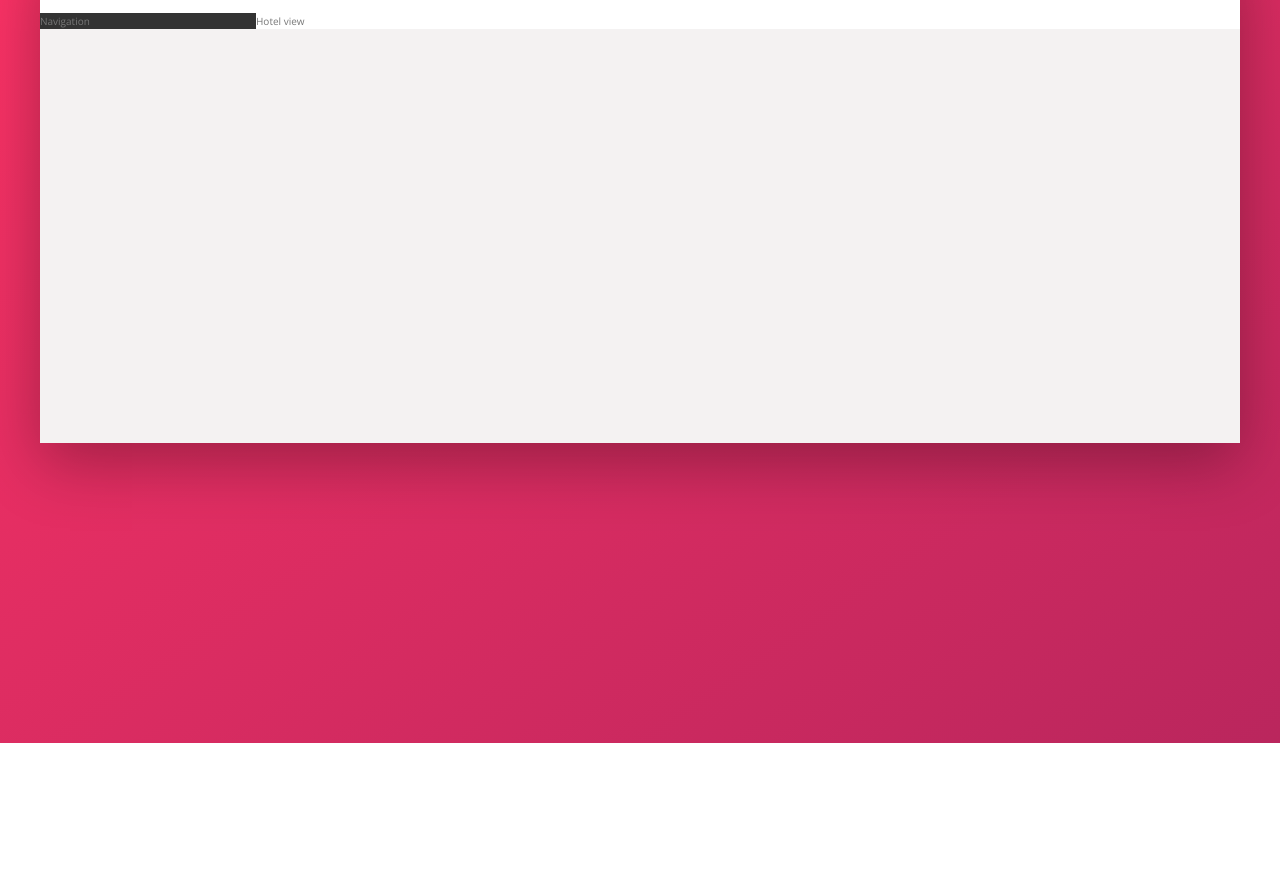
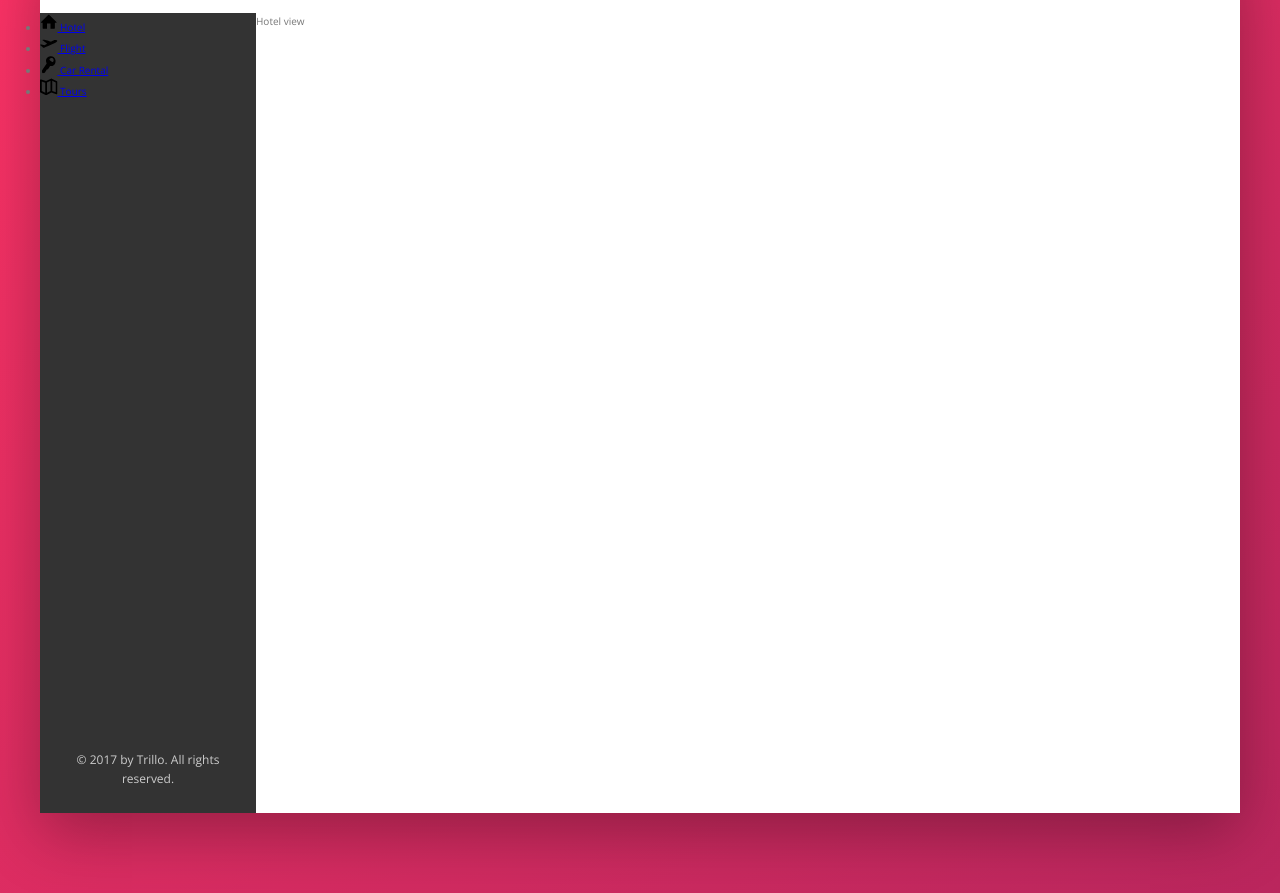
Before and after one commit to edwinchen85/trillo_app, a website: page index.html in a window 1280 px wide. Shown: the part 137-1030 px from the top of the page. Before the commit the page ends 880 px from the top, so only its background shows below. Drawn offline with nearby package versions, Linux system fonts and the light colour scheme.

Commit message:
Build the navigation - part 1

```diff
--- a/index.html
+++ b/index.html
@@ -43,10 +43,49 @@
             </div>
           </nav>
         </header>
+
         <div class="content">
           <nav class="sidebar">
-            Navigation
+            <ul class="side-nav">
+              <li class="side-nav__item">
+                <a href="#" class="side-nav__link">
+                  <svg class="side-nav__icon">
+                    <use xlink:href="img/sprite.svg#icon-home"></use>
+                  </svg>
+                  <span>Hotel</span>
+                </a>
+              </li>
+              <li class="side-nav__item">
+                <a href="#" class="side-nav__link">
+                  <svg class="side-nav__icon">
+                    <use xlink:href="img/sprite.svg#icon-aircraft-take-off"></use>
+                  </svg>
+                  <span>Flight</span>
+                </a>
+              </li>
+              <li class="side-nav__item">
+                <a href="#" class="side-nav__link">
+                  <svg class="side-nav__icon">
+                    <use xlink:href="img/sprite.svg#icon-key"></use>
+                  </svg>
+                  <span>Car Rental</span>
+                </a>
+              </li>
+              <li class="side-nav__item">
+                <a href="#" class="side-nav__link">
+                  <svg class="side-nav__icon">
+                    <use xlink:href="img/sprite.svg#icon-map"></use>
+                  </svg>
+                  <span>Tours</span>
+                </a>
+              </li>
+            </ul>
+
+            <div class="legal">
+              &copy; 2017 by Trillo. All rights reserved.
+            </div>
           </nav>
+
           <main class="hotel-view">
             Hotel view
           </main>
--- a/sass/_components.scss
+++ b/sass/_components.scss
@@ -114,3 +114,29 @@
     margin-right: 1rem;
   }
 }
+
+
+/* SIDE NAVIGATION */
+.side-nav {
+  &__item {
+
+  }
+
+  &__link {
+
+  }
+
+  &__icon {
+    width: 1.75rem;
+    height: 1.75rem;
+  }
+}
+
+
+/* LEGAL TEXT */
+.legal {
+  font-size: 1.2rem;
+  color: var(--color-grey-light-4);
+  text-align: center;
+  padding: 2.5rem;
+}
--- a/sass/_layout.scss
+++ b/sass/_layout.scss
@@ -26,10 +26,17 @@
   background-color: var(--color-grey-dark-1);
 
   flex: 0 0 18%;
+
+  display: flex;
+  flex-direction: column;
+  justify-content: space-between;
 }
 
 .hotel-view {
   background-color: #fff;
 
   flex: 1;
+
+  // TEST
+  height: 80rem;
 }
```
Also changed, not shown: css/style.css.
